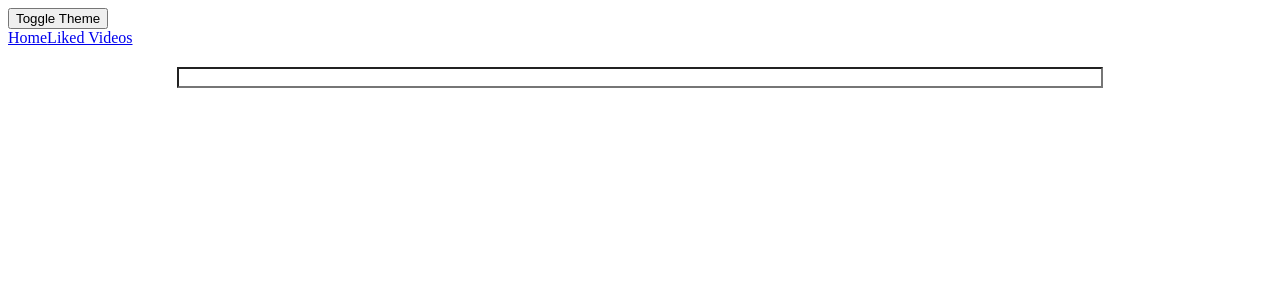
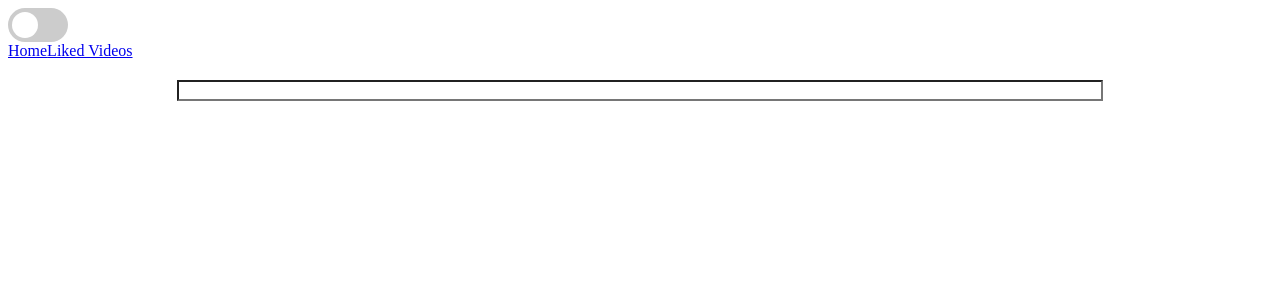
Before and after one commit to GSandu1/PWLab6, a Vue app: page / in a window 1280 px wide. Shown: the top 300 px of the page. Built offline with nearby package versions, Linux system fonts and the light colour scheme; the HTML template or start-up script is replaced by a standard one.

Commit message:
swicher added

```diff
--- a/src/App.vue
+++ b/src/App.vue
@@ -1,6 +1,9 @@
 <template>
   <div id="app" class="container">
-    <button @click="toggleTheme">Toggle Theme</button>
+    <label class="switch">
+      <input type="checkbox" @change="toggleTheme" :checked="darkTheme">
+      <span class="slider round"></span>
+    </label>
     <nav>
       <router-link to="/">Home</router-link>
       <router-link to="/likedvideos">Liked Videos</router-link>
@@ -66,7 +69,7 @@
   --input-text: #000;
 }
 
-/* Dark theme */
+
 .dark-theme {
   --background-color: #333;
   --text-color: #fff;
@@ -84,4 +87,61 @@
   color: var(--input-text);
 }
 
+.switch {
+  position: relative;
+  display: inline-block;
+  width: 60px;
+  height: 34px;
+}
+
+.switch input {
+  opacity: 0;
+  width: 0;
+  height: 0;
+}
+
+.slider {
+  position: absolute;
+  cursor: pointer;
+  top: 0;
+  left: 0;
+  right: 0;
+  bottom: 0;
+  background-color: #ccc;
+  transition: .4s;
+  border-radius: 34px;
+}
+
+.slider:before {
+  position: absolute;
+  content: "";
+  height: 26px;
+  width: 26px;
+  left: 4px;
+  bottom: 4px;
+  background-color: white;
+  transition: .4s;
+  border-radius: 50%;
+}
+
+input:checked + .slider {
+  background-color: #2196F3;
+}
+
+input:focus + .slider {
+  box-shadow: 0 0 1px #2196F3;
+}
+
+input:checked + .slider:before {
+  transform: translateX(26px);
+}
+
+.slider.round {
+  border-radius: 34px;
+}
+
+.slider.round:before {
+  border-radius: 50%;
+}
+
 </style>
```
